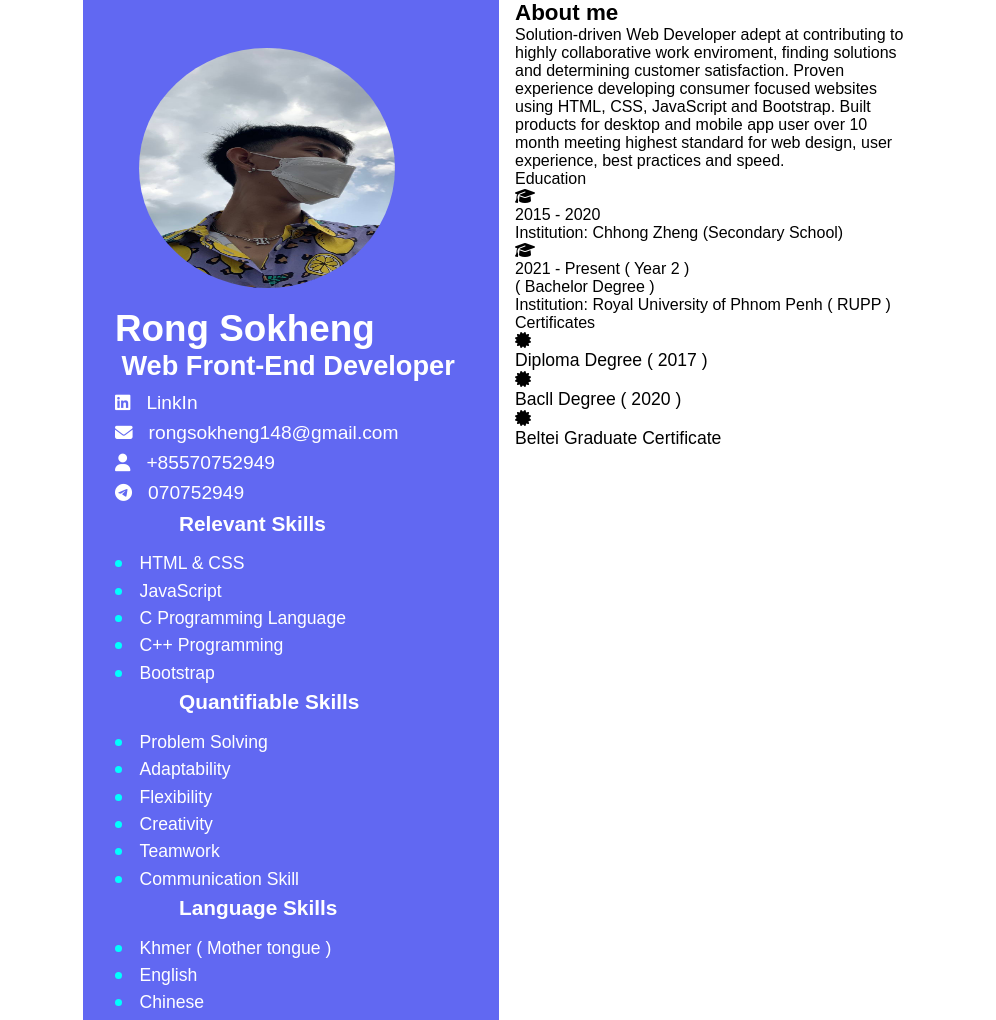
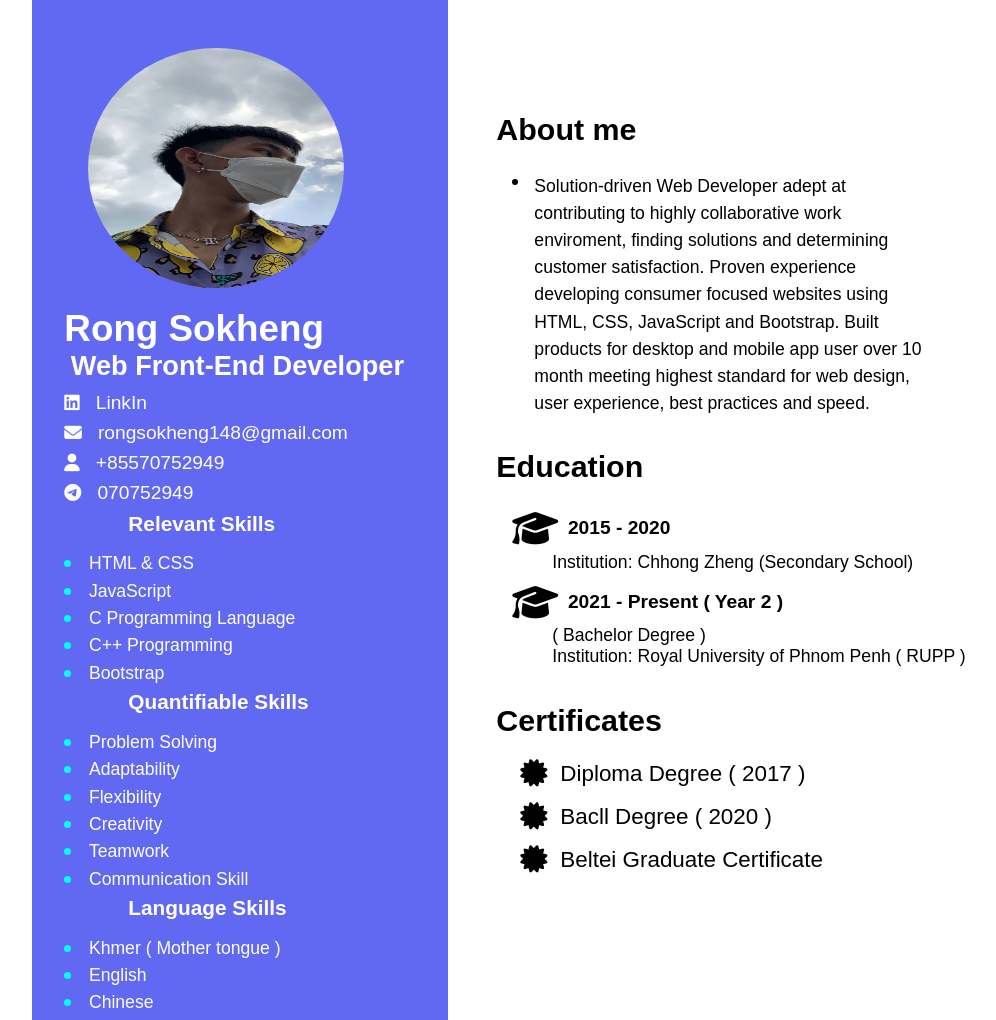
Before and after one commit to HENG148/My-Portfolio, a plain HTML site: page Cv.html in a window 1280 px wide. Shown: the whole page, without its empty margins (141-1137 px from the left). Drawn offline with nearby package versions, Linux system fonts and the light colour scheme.

Commit message:
first commit

```diff
--- a/Cv.html
+++ b/Cv.html
@@ -187,17 +187,20 @@
 					</div>
 
 					<div class="education-history">
+						<div class="edu">
 							<div class="education-his">
 								<i class="fa-solid fa-graduation-cap"></i>
 								<p>2015 - 2020</p>
+							</div>
 							<div class="edu-text">
 								<p>Institution: Chhong Zheng (Secondary School)</p>
 							</div>
 						</div>
-
+						<div class="edu">
 							<div class="education-his">
 								<i class="fa-solid fa-graduation-cap"></i>
 								<p>2021 - Present ( Year 2 )</p>
+							</div>
 							<div class="edu-text">
 								<p>( Bachelor Degree )</p>
 								<div class="rupp">
--- a/css/cv.css
+++ b/css/cv.css
@@ -128,11 +128,13 @@
 }
 
 .right-side {
-	margin-top: 0;
+	margin-top: 7rem;
+	margin-left: 2rem;
+	/* width: 45rem; */
 }
 
 .about-me-text p {
-	font-size: 1.4rem;
+	font-size: 1.9rem;
 	font-weight: bold;
 }
 
@@ -140,6 +142,91 @@
 	width: 25rem;
 }
 
+.intro-about-me {
+	display: flex;
+	margin-top: 1.6rem;
+	margin-left: 1rem;
+	/* align-items: center; */
+}
+
+.intro-content {
+	width: 6px;
+	height: 6px;
+	background-color: #000;
+	border-radius: 50%;
+	margin-top: 0.4rem;
+	margin-right: 1rem;
+}
+
+.intro-about-me p {
+	font-size: 1.1rem;
+	line-height: 1.7rem;
+}
+
+.education {
+	margin-top: 2rem;
+}
+
+.education-title p {
+	font-size: 1.9rem;
+	font-weight: bold;
+}
+
+.education-history {
+	padding-top: 1.6rem;
+	padding-left: 1rem;
+}
+
+.education-his {
+	display: flex;
+	align-items: center;
+	gap: 0.6rem;
+	padding-bottom: 0.3rem;
+}
+
+.edu {
+	padding-bottom: 0.7rem;
+}
+
+.education-his i {
+	font-size: 2.3rem;
+}
+
+.education-his p {
+	font-size: 1.2rem;
+	font-weight: bold;
+}
+
+.edu-text {
+	font-size: 1.1rem;
+	padding-left: 2.5rem;
+}
+
+.certificate {
+	margin-top: 1.5rem;
+}
+
+.certificate-title p {
+	font-size: 1.9rem;
+	font-weight: bold;
+	padding-bottom: 1.4rem;
+}
+
+.my-certificate {
+	display: flex;
+	align-items: center;
+	padding-bottom: 1rem;
+	gap: 0.8rem;
+}
+
+.certificate-intro {
+	padding-left: 1.5rem;
+}
+
+.my-certificate i {
+	font-size: 1.7rem;
+}
+
 .my-certificate p {
-	font-size: 1.1rem;
+	font-size: 1.4rem;
 }
```
Lines whose indentation alone changed are shown as unchanged.
